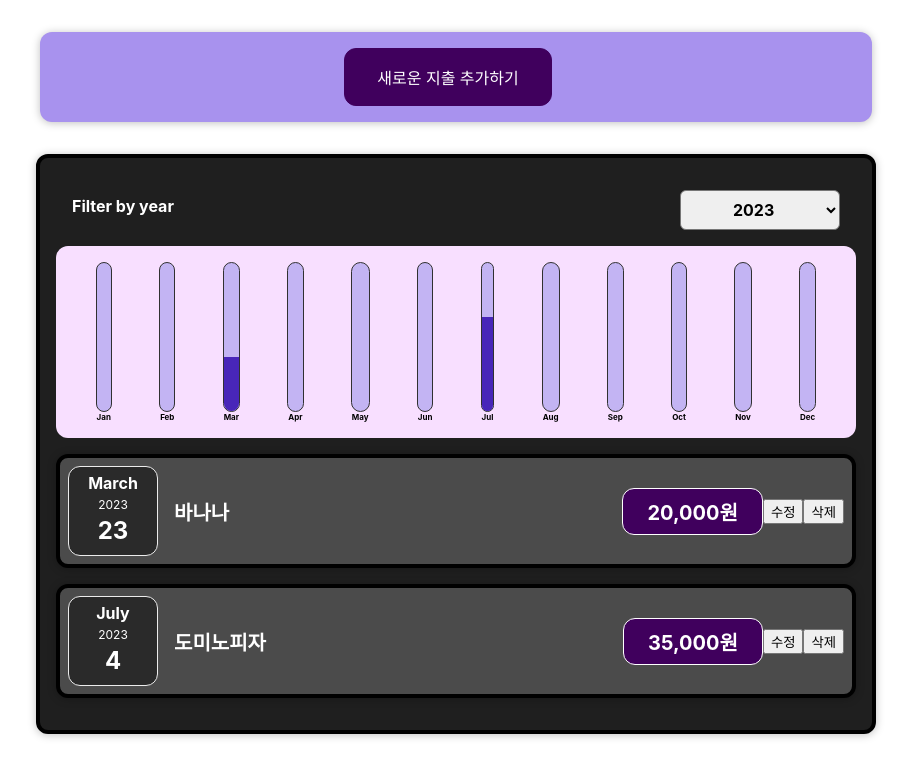
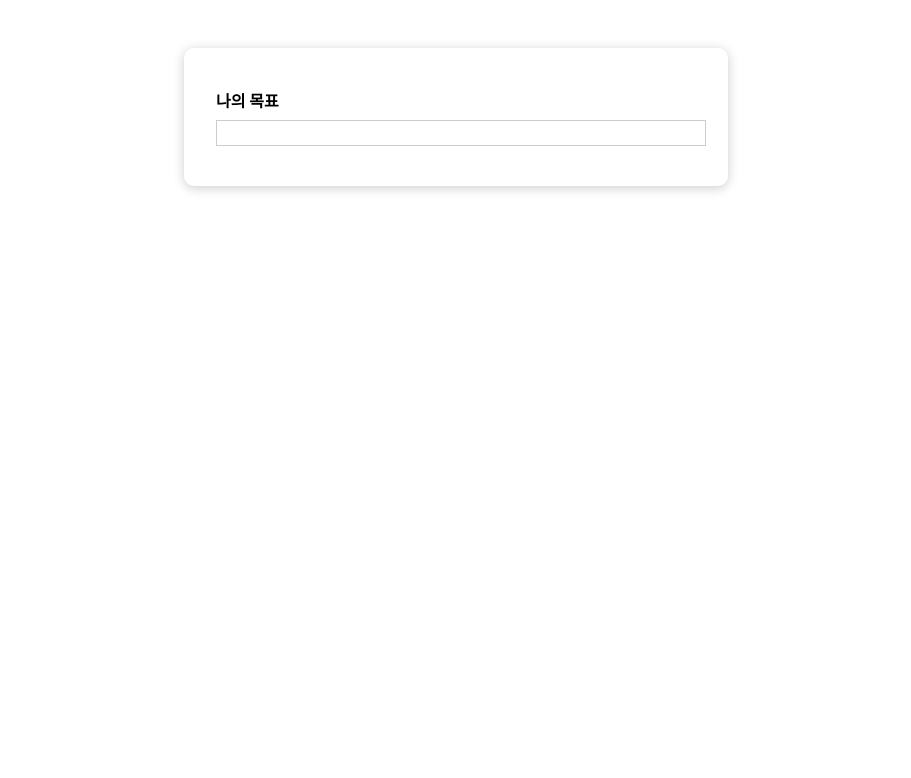
Before and after one commit to hsuncho/react-basic-study-202310, a React (Create React App) app: page / in a window 1280 px wide. Shown: the top 778 px of the page, without its empty margins (184-1095 px from the left). Built offline with nearby package versions, Linux system fonts and the light colour scheme.

Commit message:
목표 설정 APP 기본 템플릿 작성

```diff
--- a/src/App.css
+++ b/src/App.css
@@ -1,38 +1,14 @@
-.App {
-  text-align: center;
+#goals {
+  width: 35rem;
+  max-width: 90%;
+  margin: 3rem auto;
 }
 
-.App-logo {
-  height: 40vmin;
-  pointer-events: none;
+#goal-form {
+  width: 30rem;
+  max-width: 90%;
+  margin: 3rem auto;
+  padding: 2rem;
+  box-shadow: 0 2px 12px rgba(0, 0, 0, 0.2);
+  border-radius: 10px;
 }
-
-@media (prefers-reduced-motion: no-preference) {
-  .App-logo {
-    animation: App-logo-spin infinite 3s linear;
-  }
-}
-
-.App-header {
-  background-color: #282c34;
-  min-height: 100vh;
-  display: flex;
-  flex-direction: column;
-  align-items: center;
-  justify-content: center;
-  font-size: calc(10px + 2vmin);
-  color: white;
-}
-
-.App-link {
-  color: #61dafb;
-}
-
-@keyframes App-logo-spin {
-  from {
-    transform: rotate(0deg);
-  }
-  to {
-    transform: rotate(360deg);
-  }
-}
--- a/src/App.js
+++ b/src/App.js
@@ -1,62 +1,20 @@
 import React, { useState } from 'react';
 import './App.css';
-import Expenses from './components/Expenses/Expenses';
-import NewExpense from './components/NewExpense/NewExpense';
+import CourseInput from './components/CourseGoals/CourseInput';
+import CourseList from './components/CourseGoals/CourseList';
 
 const App = () => {
   // 지출 항목 객체 배열
 
-  const expenses = [
-    {
-      id: 1,
-      title: '바나나',
-      price: 20000,
-      date: new Date(2023, 3 - 1, 23),
-    },
-    {
-      id: 2,
-      title: 'BBQ치킨',
-      price: 20000,
-      date: new Date(2022, 5 - 1, 21),
-    },
-    {
-      id: 3,
-      title: '도미노피자',
-      price: 35000,
-      date: new Date(2023, 7 - 1, 4),
-    },
-    {
-      id: 4,
-      title: '엽기떡볶이',
-      price: 17000,
-      date: new Date(2021, 3 - 1, 28),
-    },
-  ];
-
-  // 지출 객체 배열을 상태변수로 관리
-  const [expenseList, setExpenseList] = useState(expenses);
-
-  // ExpenseForm에게 내려보낼 함수
-  const addExpenseHandler = (newExpense) => {
-    // 매개변수로 값을 받음 + 변수 명은 상관 없음
-    console.log('App 컴포넌트에서 응답함!');
-
-    const modifyExpense = {
-      ...newExpense,
-      id: expenseList[expenseList.length - 1].id + 1,
-    };
-    console.log(modifyExpense);
-
-    // newExpense.id = expenseList[expenseList.length - 1].id + 1;
-    setExpenseList([...expenseList, modifyExpense]);
-    console.log(expenseList);
-  };
-
   return (
-    <>
-      <NewExpense onAddExpense={addExpenseHandler} />
-      <Expenses items={expenseList} />
-    </>
+    <div>
+      <section id='goal-form'>
+        <CourseInput />
+      </section>
+      <section id='goals'>
+        <CourseList />
+      </section>
+    </div>
   );
 };
 
--- /dev/null
+++ b/src/components/CourseGoals/CourseInput.css
@@ -0,0 +1,24 @@
+.form-control {
+  margin: 0.5rem 0;
+}
+
+.form-control label {
+  font-weight: bold;
+  display: block;
+  margin-bottom: 0.5rem;
+}
+
+.form-control input {
+  display: block;
+  width: 100%;
+  border: 1px solid #ccc;
+  font: inherit;
+  line-height: 1.5rem;
+  padding: 0 0.25rem;
+}
+
+.form-control input:focus {
+  outline: none;
+  background: #fad0ec;
+  border-color: #8b005d;
+}
--- /dev/null
+++ b/src/components/CourseGoals/CourseInput.js
@@ -0,0 +1,17 @@
+import React from 'react';
+import './CourseInput.css';
+import Button from '../UI/Button/Button';
+
+const CourseInput = () => {
+  return (
+    <form>
+      <div className='form-control'>
+        <label>나의 목표</label>
+        <input type='text' />
+      </div>
+      <Button type='submit'>목표 추가하기</Button>
+    </form>
+  );
+};
+
+export default CourseInput;
--- /dev/null
+++ b/src/components/CourseGoals/CourseList.css
@@ -0,0 +1,5 @@
+.goal-list {
+  list-style: none;
+  margin: 0;
+  padding: 0;
+}
--- /dev/null
+++ b/src/components/CourseGoals/CourseList.js
@@ -0,0 +1,12 @@
+import React from 'react';
+import './CourseList.css';
+
+const CourseList = () => {
+  return (
+    <ul className='goal-list'>
+      <li></li>
+    </ul>
+  );
+};
+
+export default CourseList;
--- /dev/null
+++ b/src/components/UI/Button/Button.css
@@ -0,0 +1,20 @@
+.button {
+  font: inherit;
+  padding: 0.5rem 1.5rem;
+  border: 1px solid #8b005d;
+  color: white;
+  background: #8b005d;
+  box-shadow: 0 0 4px rgba(0, 0, 0, 0.26);
+  cursor: pointer;
+}
+
+.button:focus {
+  outline: none;
+}
+
+.button:hover,
+.button:active {
+  background: #ac0e77;
+  border-color: #ac0e77;
+  box-shadow: 0 0 8px rgba(0, 0, 0, 0.26);
+}
--- /dev/null
+++ b/src/components/UI/Button/Button.js
@@ -0,0 +1,14 @@
+import React from 'react';
+import './Button.css';
+
+const Button = ({ type, onClick, children }) => {
+  <button
+    type={type}
+    className='button'
+    onClick={onClick}
+  >
+    {children}
+  </button>;
+};
+
+export default Button;
```
